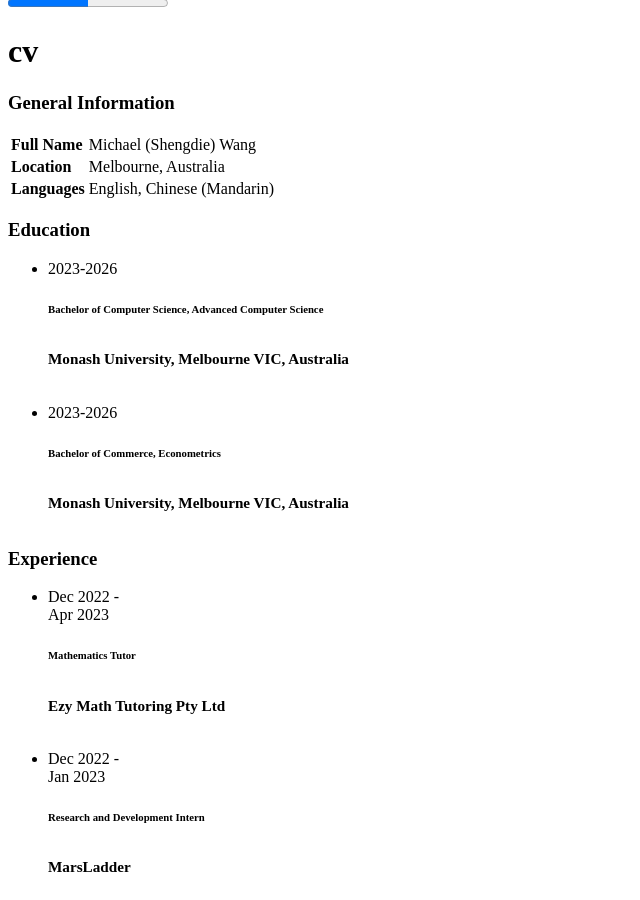
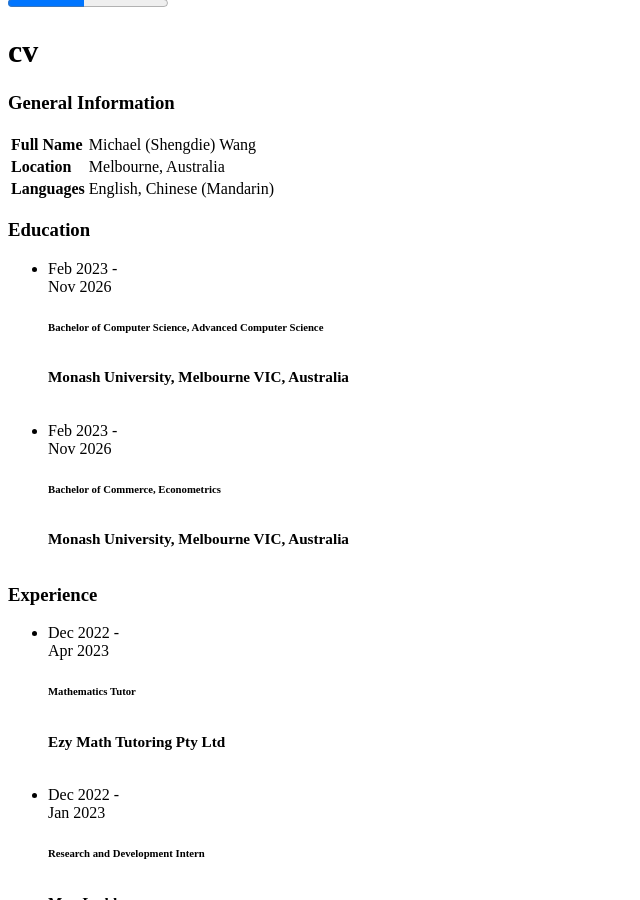
Before and after one commit to michaelwsd/michaelwsd.github.io, a Jekyll site: the page built from _pages/cv.md, in a window 1280 px wide and 900 px high, scrolled down 348 px. Shown: the whole window, without its empty margins (0-640 px from the left). Built offline with Jekyll 4.4.1, drawn with Linux system fonts in a browser that asks for light colours; comment, search, counter and statistics services are not loaded.

Commit message:
Update cv.yml

```diff
--- a/_data/cv.yml
+++ b/_data/cv.yml
@@ -13,7 +13,7 @@
   contents:
     - title: Bachelor of Computer Science, Advanced Computer Science
       institution: Monash University, Melbourne VIC, Australia
-      year: 2023-2026
+      year: Feb 2023 - Nov 2026
       # description:
       #   - Description 1.
       #   - Description 2.
@@ -23,7 +23,7 @@
       #       - Sub-description 2.
     - title: Bachelor of Commerce, Econometrics
       institution: Monash University, Melbourne VIC, Australia
-      year: 2023-2026
+      year: Feb 2023 - Nov 2026
       # description:
       #   - Description 1.
       #   - Description 2.
```
